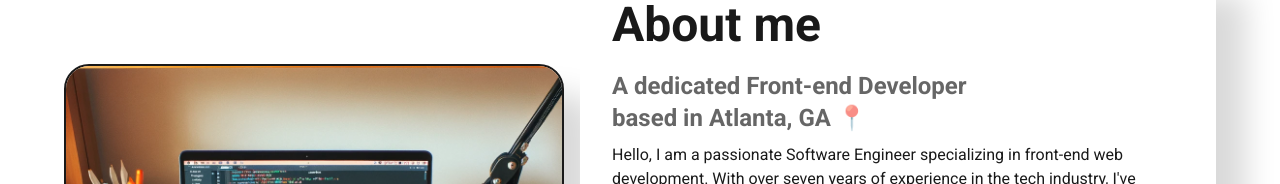
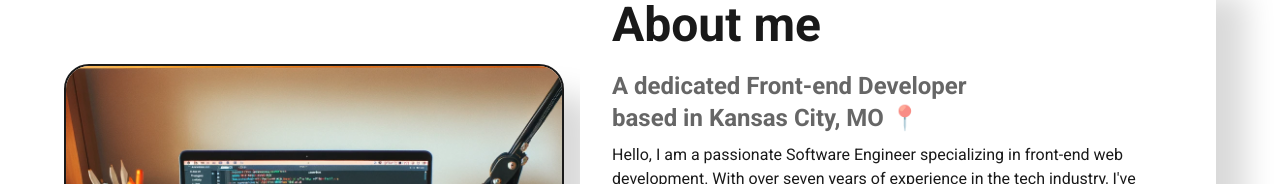
Before and after one commit to zeilmannnoah/noahzeilmann.dev, a React (Create React App) app: page / in a window 1280 px wide. Shown: the part 760-944 px from the top of the page. Built offline with nearby package versions, Linux system fonts and the light colour scheme; a web font is replaced by a local one.

Commit message:
Updated about

```diff
--- a/src/LandingPage/AboutSection/AboutSection.tsx
+++ b/src/LandingPage/AboutSection/AboutSection.tsx
@@ -58,7 +58,7 @@ export const AboutSection = () => (
               },
             }}
           />
-          based in Atlanta, GA 📍
+          based in Kansas City, MO 📍
         </Typography>
         <Typography variant="body1">
           Hello, I am a passionate Software Engineer specializing in front-end
```
